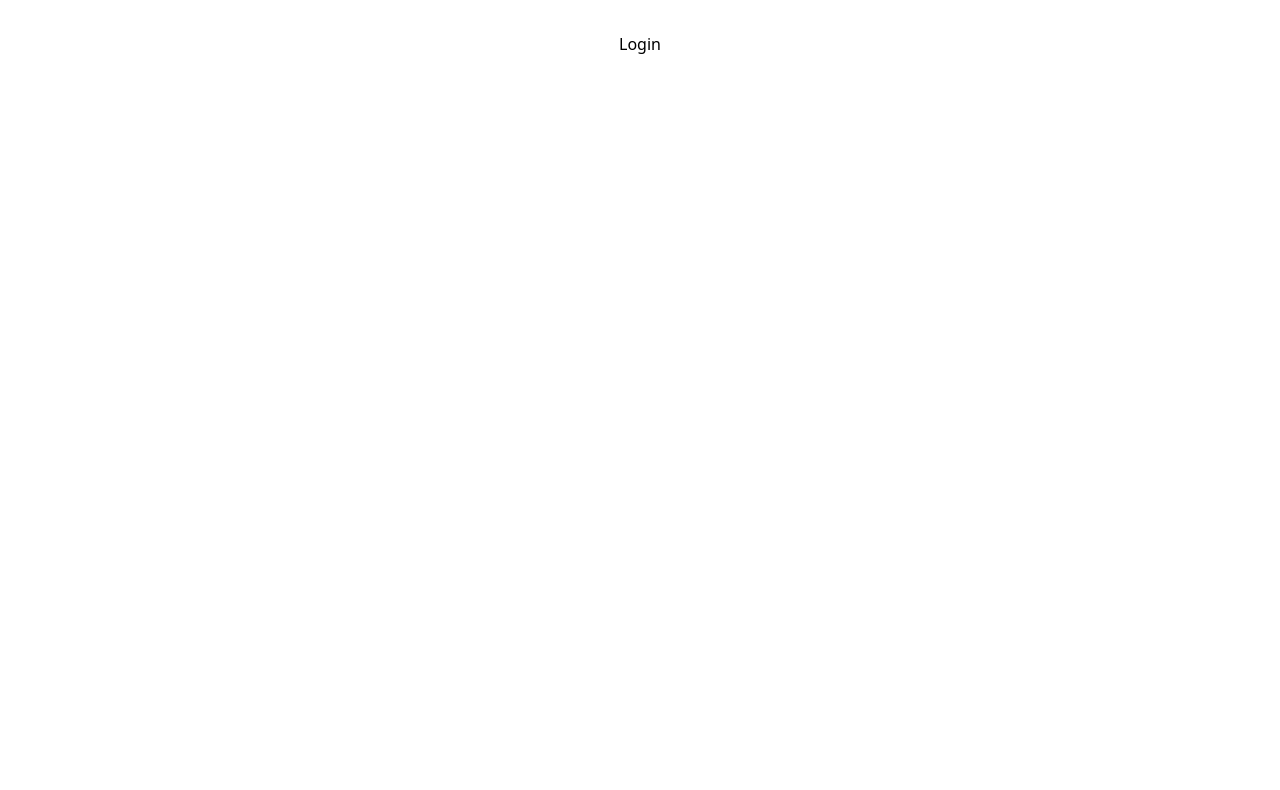
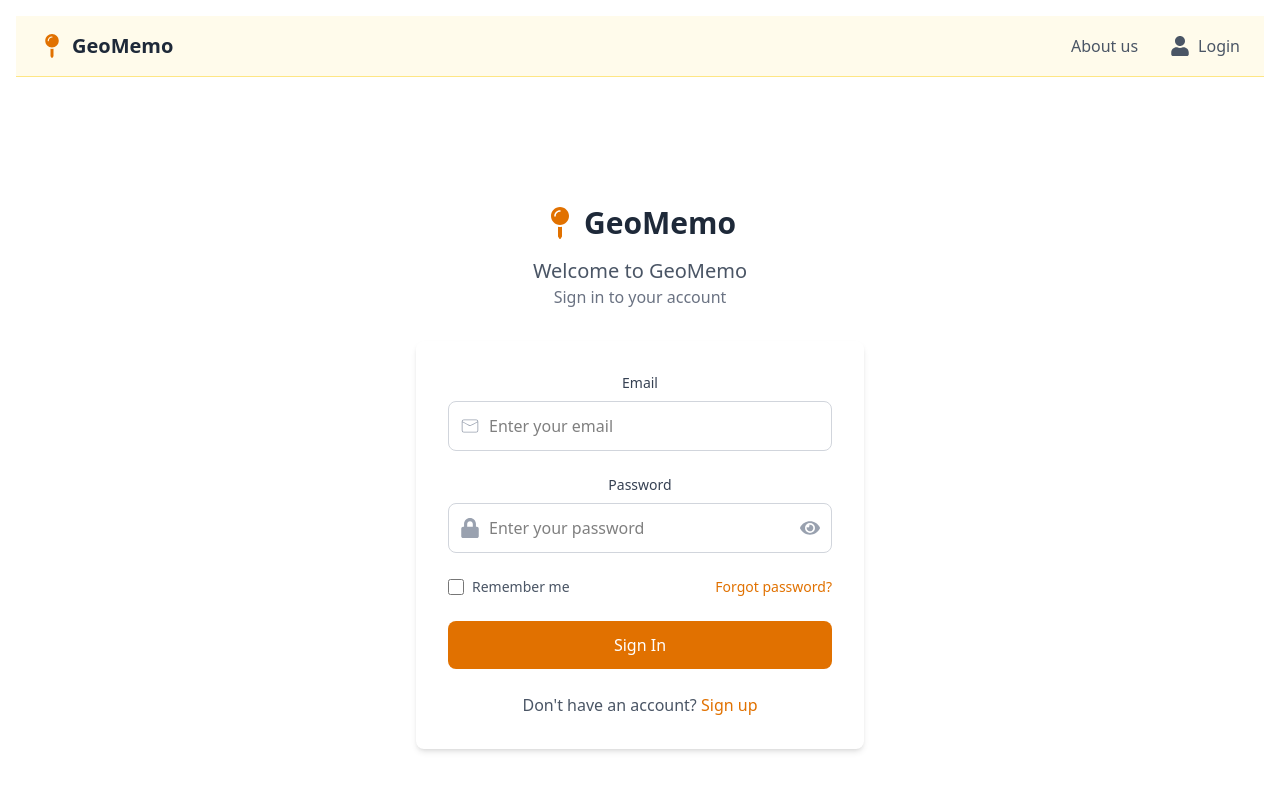
Before and after one commit to devsoc-unsw/trainee-spirits-25t2, a React (Vite) app in the folder frontend/geomemo_frontend/: page /login in a window 1280 px wide. Shown: the top 790 px of the page. Built offline with nearby package versions, Linux system fonts and the light colour scheme.

Commit message:
simple login and navbar done

```diff
--- a/frontend/geomemo_frontend/src/App.css
+++ b/frontend/geomemo_frontend/src/App.css
@@ -1,9 +1,8 @@
 @import "tailwindcss";
 
 #root {
-  max-width: 1280px;
   margin: 0 auto;
-  padding: 2rem;
+  padding: 1rem;
   text-align: center;
 }
 
--- a/frontend/geomemo_frontend/src/App.jsx
+++ b/frontend/geomemo_frontend/src/App.jsx
@@ -24,8 +24,6 @@ function Home() {
 
   return (
     <div>
-      <Navbar />
-
       <h2>Memos</h2>
       {memos.length === 0 ? (
         <p>No memos found.</p>
@@ -51,6 +49,8 @@ function NotFound() {
 function App() {
   return (
     <div>
+      <Navbar />
+
       <Routes>
         <Route path="/" element={<Home />} />
         <Route path="/app" element={<AppLayout />} />
--- a/frontend/geomemo_frontend/src/components/Navbar.jsx
+++ b/frontend/geomemo_frontend/src/components/Navbar.jsx
@@ -4,11 +4,13 @@ import { FaMapPin, FaUser } from 'react-icons/fa';
 export default function Navbar() {
   return (
     <nav className="bg-amber-50 border-b border-amber-200 px-6 py-4">
-      <div className="flex items-center justify-between max-w-7xl mx-auto">
+      <div className="flex items-center justify-between w-full">
         {/* Logo/Brand */}
         <div className="flex items-center space-x-2">
           <FaMapPin className="w-6 h-6 text-amber-600" />
+          <a href='/'>
           <span className="text-xl font-semibold text-gray-800">GeoMemo</span>
+          </a>
         </div>
 
         {/* Navigation Links */}
@@ -21,7 +23,12 @@ export default function Navbar() {
           </a>
           <div className="flex items-center space-x-2 text-gray-600 hover:text-gray-800 transition-colors duration-200 cursor-pointer">
             <FaUser className="w-5 h-5" />
-            <span>Login</span>
+            <a
+            href="/login"
+            className="text-gray-600 hover:text-gray-800 transition-colors duration-200"
+          >
+            Login
+          </a>
           </div>
         </div>
       </div>
--- a/frontend/geomemo_frontend/src/pages/About.jsx
+++ b/frontend/geomemo_frontend/src/pages/About.jsx
@@ -1,3 +1,21 @@
 export default function About() {
-  return <div>About</div>;
+  return <div>
+    <h2>About GeoMemo</h2>
+    <p>GeoMemo is a location-based note-taking app that allows users to create, store, and manage memos tied to specific geographic locations. Whether you're traveling, exploring new places, or simply want to remember something important about a location, GeoMemo has you covered.</p>
+    <h3>Features</h3>
+    <ul>
+      <li>Create memos with titles, descriptions, and optional images.</li>
+      <li>Tag memos with categories for easy organization.</li>
+      <li>View memos on an interactive map to see where they were created.</li>
+      <li>Edit and delete memos as needed.</li>
+      <li>Search and filter memos by title, category, or location.</li>
+    </ul>
+    <h3>Technologies Used</h3>
+    <ul>
+      <li>Frontend: React, Tailwind CSS</li>
+      <li>Backend: Node.js, Express</li>
+      <li>Database: MongoDB</li>
+      <li>Mapping: Leaflet.js, OpenStreetMap</li>
+    </ul>
+  </div>;
 }
--- a/frontend/geomemo_frontend/src/pages/Login.jsx
+++ b/frontend/geomemo_frontend/src/pages/Login.jsx
@@ -1,5 +1,110 @@
-import React from "react";
+import { useEffect, useState } from "react";
+import { FaMapPin, FaUser, FaLock, FaEye } from 'react-icons/fa';
+import { IoMdEyeOff } from "react-icons/io";
+import { CiMail } from "react-icons/ci";
 
 export default function Login() {
-  return <div>Login</div>;
+  const [email, setEmail] = useState('');
+  const [password, setPassword] = useState('');
+  const [showPassword, setShowPassword] = useState(false);
+
+  const handleSubmit = (e) => {
+    e.preventDefault();
+    console.log('Login attempt:', { email, password });
+    // Add your login logic here
+
+  };
+  return (
+    <div className="min-h-screen bg-white-50 flex items-center justify-center px-6">
+      <div className="max-w-md w-full space-y-8">
+        {/* Header */}
+        <div className="text-center">
+          <div className="flex justify-center items-center space-x-2 mb-4">
+            <FaMapPin className="w-8 h-8 text-amber-600" />
+            <h1 className="text-3xl font-bold text-gray-800">GeoMemo</h1>
+          </div>
+          <h2 className="text-xl text-gray-600">Welcome to GeoMemo</h2>
+          <p className="text-gray-500">Sign in to your account</p>
+        </div>
+
+        {/* Login Form */}
+        <div className="bg-white rounded-lg shadow-md p-8">
+          <div className="space-y-6">
+            {/* Email Field */}
+            <div>
+              <label className="block text-sm font-medium text-gray-700 mb-2">
+                Email
+              </label>
+              <div className="relative">
+                <CiMail className="absolute left-3 top-1/2 transform -translate-y-1/2 w-5 h-5 text-gray-400" />
+                <input
+                  type="email"
+                  value={email}
+                  onChange={(e) => setEmail(e.target.value)}
+                  className="w-full pl-10 pr-4 py-3 border border-gray-300 rounded-lg focus:ring-2 focus:ring-amber-500 focus:border-amber-500 outline-none transition-colors"
+                  placeholder="Enter your email"
+                />
+              </div>
+            </div>
+
+            {/* Password Field */}
+            <div>
+              <label className="block text-sm font-medium text-gray-700 mb-2">
+                Password
+              </label>
+              <div className="relative">
+                <FaLock className="absolute left-3 top-1/2 transform -translate-y-1/2 w-5 h-5 text-gray-400" />
+                <input
+                  type={showPassword ? 'text' : 'password'}
+                  value={password}
+                  onChange={(e) => setPassword(e.target.value)}
+                  className="w-full pl-10 pr-12 py-3 border border-gray-300 rounded-lg focus:ring-2 focus:ring-amber-500 focus:border-amber-500 outline-none transition-colors"
+                  placeholder="Enter your password"
+                />
+                <button
+                  type="button"
+                  onClick={() => setShowPassword(!showPassword)}
+                  className="absolute right-3 top-1/2 transform -translate-y-1/2 text-gray-400 hover:text-gray-600"
+                >
+                  {showPassword ? <IoMdEyeOff className="w-5 h-5" /> : <FaEye className="w-5 h-5" />}
+                </button>
+              </div>
+            </div>
+
+            {/* Remember Me & Forgot Password */}
+            <div className="flex items-center justify-between">
+              <label className="flex items-center">
+                <input
+                  type="checkbox"
+                  className="w-4 h-4 text-amber-600 border-gray-300 rounded focus:ring-amber-500"
+                />
+                <span className="ml-2 text-sm text-gray-600">Remember me</span>
+              </label>
+              <a href="#" className="text-sm text-amber-600 hover:text-amber-700">
+                Forgot password?
+              </a>
+            </div>
+
+            {/* Login Button */}
+            <button
+              onClick={handleSubmit}
+              className="w-full bg-amber-600 text-white py-3 px-4 rounded-lg hover:bg-amber-700 focus:ring-2 focus:ring-amber-500 focus:ring-offset-2 transition-colors font-medium"
+            >
+              Sign In
+            </button>
+          </div>
+
+          {/* Sign Up Link */}
+          <div className="mt-6 text-center">
+            <p className="text-gray-600">
+              Don't have an account?{' '}
+              <a href="#" className="text-amber-600 hover:text-amber-700 font-medium">
+                Sign up
+              </a>
+            </p>
+          </div>
+        </div>
+      </div>
+    </div>
+  );
 }
```
